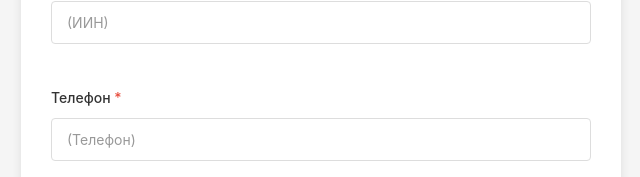
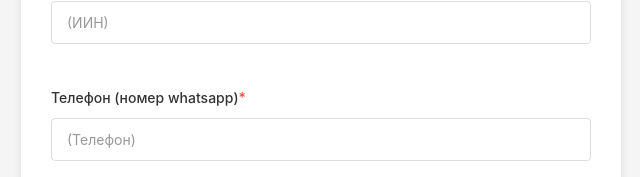
Before and after one commit to maksattulegenov/dogovor_website, a website: page index.html in a window 1280 px wide. Shown: the part 555-732 px from the top of the page, without its empty margins (319-959 px from the left). Drawn offline with Linux system fonts and the light colour scheme.

Commit message:
Update index.html

```diff
--- a/index.html
+++ b/index.html
@@ -49,7 +49,7 @@
 
                 <!-- Телефон -->
                 <div class="form-group">
-                    <label for="phone">Телефон <span class="required">*</span></label>
+                    <label for="phone">Телефон (номер whatsapp)<span class="required">*</span></label>
                     <input type="tel" id="phone" name="phone" placeholder="(Телефон)" required>
                     <span class="error-message" id="phone-error"></span>
                 </div>
```
